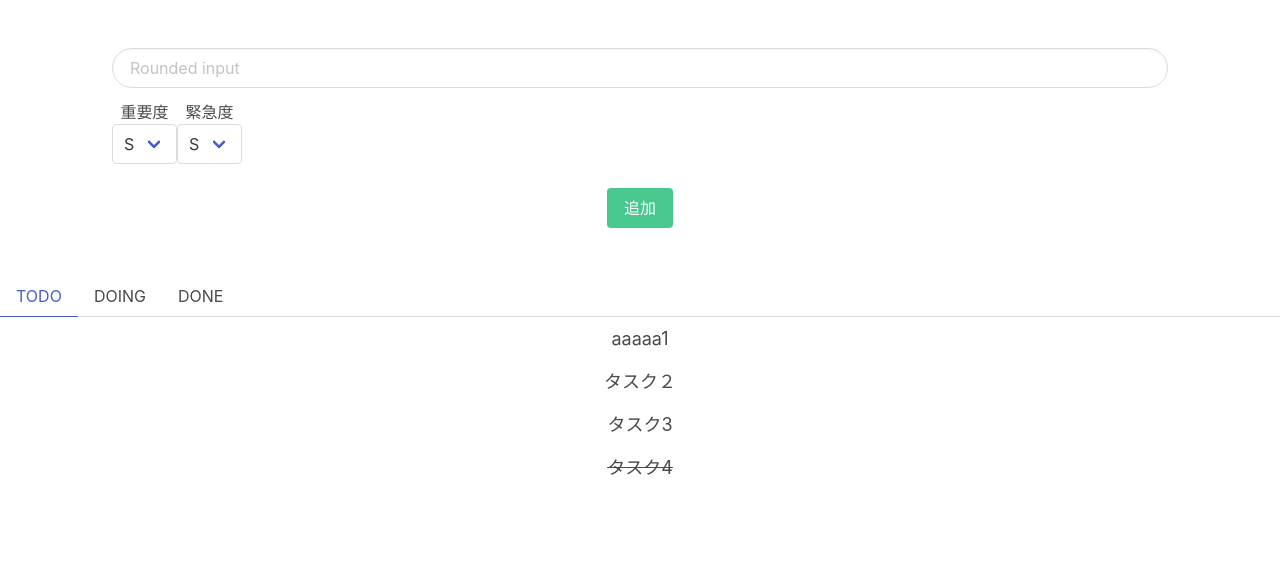
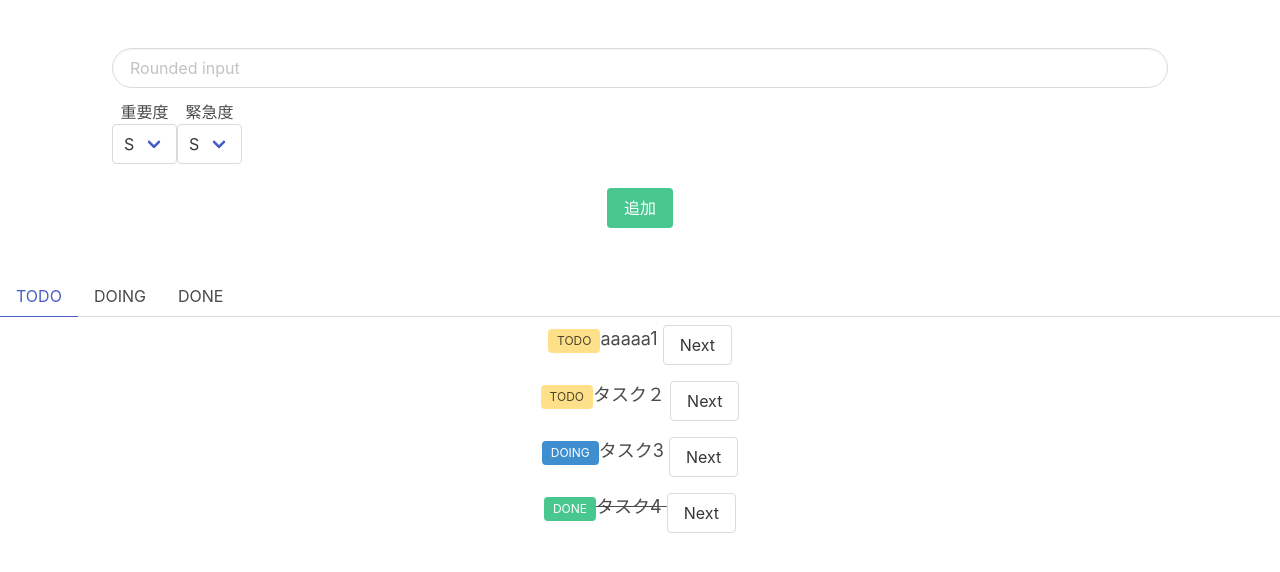
Before and after one commit to dkdk443/react-simple-todo, a React (Create React App) app: page / in a window 1280 px wide. Shown: the top 572 px of the page. Built offline with nearby package versions, Linux system fonts and the light colour scheme.

Commit message:
タスクのステータスのラベル実装

```diff
--- a/src/App.js
+++ b/src/App.js
@@ -12,6 +12,11 @@ function App() {
     { id: 3, todo: 'タスク3', status: 2 },
     { id: 4, todo: 'タスク4', status: 3 }
   ]);
+  const [status, setStatus] = useState([
+    { id: 1, status: 'TODO'},
+    { id: 2, status: 'DOING' },
+    { id: 3, status: 'DONE' },
+  ])
   const [text, setText] = useState('');
   let newId = todos.slice(-1)[0].id + 1;
   const newTask = (text) => {
@@ -29,7 +34,7 @@ function App() {
       <>
         <TodoForm addTask={addTask} newTask={newTask}/>
         <TodoFilter />
-        <TodoList todos={todos} setTodos={setTodos} />
+        <TodoList todos={todos} setTodos={setTodos} status={status} />
       </>
     </div>
   );
--- a/src/components/TodoItem.js
+++ b/src/components/TodoItem.js
@@ -1,9 +1,23 @@
 import React from 'react'
+import TodoList from './TodoList';
 
 export default function TodoItem({ id, todo }) {
+  let statusName = ''
+  if (todo.status === 1) {
+    statusName = 'TODO';
+  } else if (todo.status === 2) {
+    statusName = 'DOING'
+  } else {
+    statusName = 'DONE'
+  }
   return (
     <div>
-      <li key={id}  onClick={() => console.log(todo)} className={todo.status === 3 ? 'todo is-done' : 'todo'}>{todo.todo}</li>
+
+      <li
+        key={id}
+        onClick={() => console.log(todo)}
+        className={todo.status === 3 ? 'todo is-done' : 'todo'}><span className={todo.status === 1 ? 'tag is-warning' : todo.status === 2 ? 'tag  is-info' : todo.status === 3 ? 'tag is-success' : 'tag'}>
+        {statusName}</span>{todo.todo} <div className="button">Next</div></li>
     </div>
   )
 }
```
